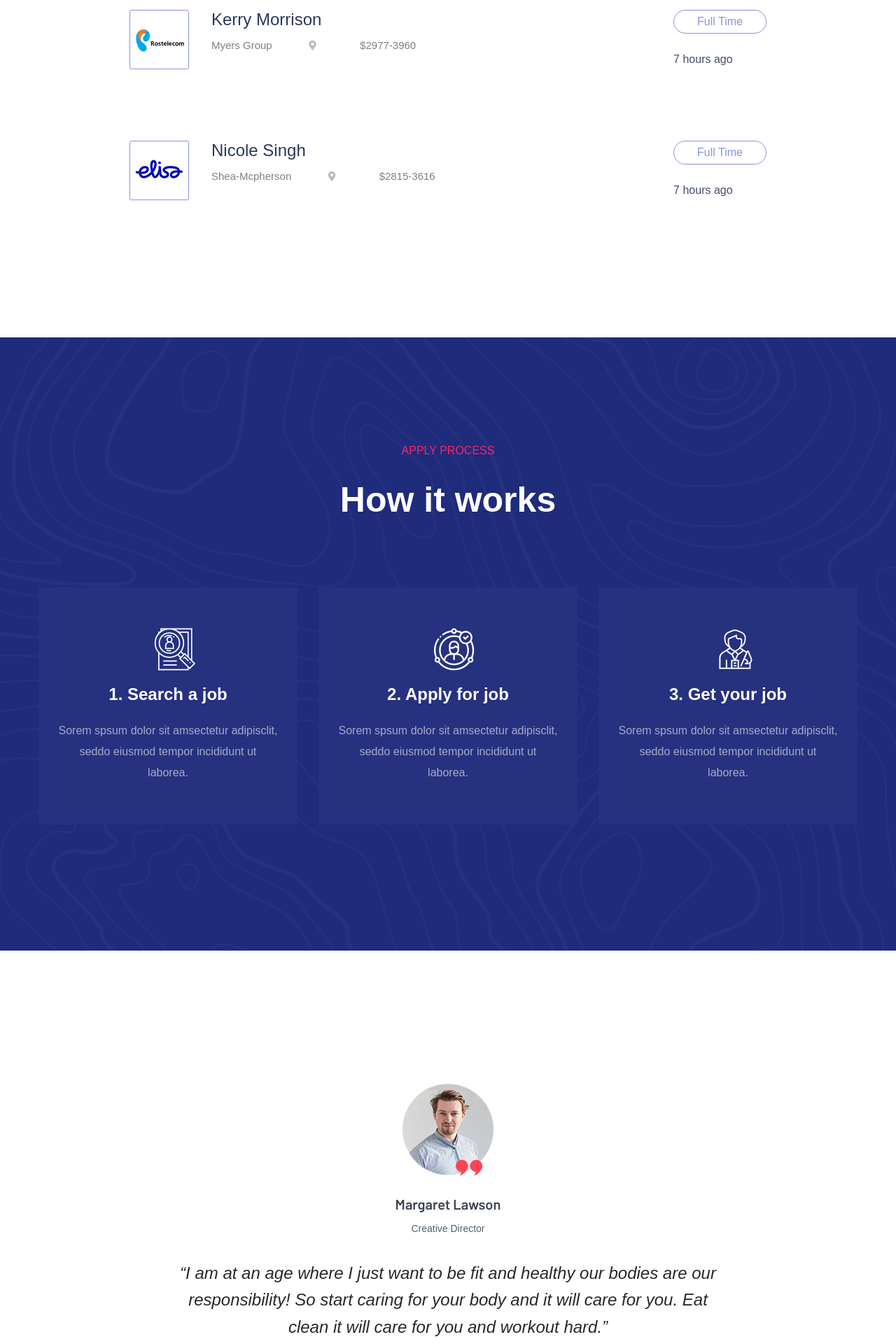
After one commit to Omarmoatz/Job-Finder, a Django app: page / in a window 1280 px wide. The commit adds this page. Shown: the part 3560-5480 px from the top of the page at 70% size. Run offline with Django 4.2, Linux system fonts and the light colour scheme; data comes from the database, SQL or seed files in the repository; both versions use the stored data as it was after the commit; some libraries are stand-ins or nearby versions; some web fonts are replaced.

Commit message:
add home page view

```diff
--- a/jop/templates/jop/job_form.html
+++ b/jop/templates/jop/job_form.html
@@ -37,7 +37,7 @@
                                     {% csrf_token %}
                                     {% bootstrap_form form %}
                                     {% buttons %}
-                                        <button type="submit" class="btn btn-primary">apply</button>
+                                        <button type="submit" class="btn btn-primary">Post</button>
                                     {% endbuttons %}
 
                                 </form>
--- a/jop/url.py
+++ b/jop/urls.py
@@ -2,13 +2,15 @@ from django.urls import path
 from .views import JobList, jop_detail, ApplyForm, AddJob, debug
 from .api import JobDetailtApi , JobListApi
 
+app_name = 'job'
+
 urlpatterns = [
-    path('', JobList.as_view()),
     path('debug', debug),
 
-    path('add', AddJob.as_view()),
-    path('<slug:slug>', jop_detail),
-    path('<slug:slug>/apply', ApplyForm.as_view()),
+    path('', JobList.as_view(), name='job_list'),
+    path('<slug:slug>', jop_detail, name='job_detail'),
+    path('add', AddJob.as_view(), name='add_job'),
+    path('<slug:slug>/apply', ApplyForm.as_view(), name='apply_form'),
 
 
     #api
--- a/jop/views.py
+++ b/jop/views.py
@@ -25,7 +25,7 @@ def jop_detail(request, slug):
 class ApplyForm(generic.CreateView):
     model = JobForm
     fields = ['name','email','link_url','github_url','cv','cover_letter']
-    success_url ='/jop/'
+    success_url ='/job/'
 
     def form_valid(self, form):
         # Get the slug from the URL
@@ -40,5 +40,5 @@ class ApplyForm(generic.CreateView):
 class AddJob(generic.CreateView):
     model = Job
     #fields = ['title','location','company','salary_start','salary_end','vacancy','experince','jop_nature','description','category']
-    success_url = '/jop/'
+    success_url = '/job/'
     form_class = AddForm
--- a/project/urls.py
+++ b/project/urls.py
@@ -19,8 +19,9 @@ from django.conf import settings
 from django.conf.urls.static import static
 
 urlpatterns = [
+    path('', include('settings.urls')),
     path('admin/', admin.site.urls),
-    path('jop/', include('jop.url')),
+    path('job/', include('jop.urls')),
     path('summernote/', include('django_summernote.urls')),
     path("__debug__/", include("debug_toolbar.urls")),
 ]
--- /dev/null
+++ b/settings/templates/settings/home.html
@@ -0,0 +1,345 @@
+{% extends 'base.html' %}
+{% load static %}
+{% block body %}
+    <main>
+        <!-- slider Area Start-->
+        <div class="slider-area ">
+            <!-- Mobile Menu -->
+            <div class="slider-active">
+                <div class="single-slider slider-height d-flex align-items-center" data-background="{% static 'assets/img/hero/h1_hero.jpg' %}">
+                    <div class="container">
+                        <div class="row">
+                            <div class="col-xl-6 col-lg-9 col-md-10">
+                                <div class="hero__caption">
+                                    <h1>Find the most exciting startup jobs</h1>
+                                </div>
+                            </div>
+                        </div>
+                        <!-- Search Box -->
+                        <div class="row">
+                            <div class="col-xl-8">
+                                <!-- form -->
+                                <form action="#" class="search-box">
+                                    <div class="input-form">
+                                        <input type="text" placeholder="Job Tittle or keyword">
+                                    </div>
+                                    <div class="select-form">
+                                        <div class="select-itms">
+                                            <select name="select" id="select1">
+                                                <option value="">Location BD</option>
+                                                <option value="">Location PK</option>
+                                                <option value="">Location US</option>
+                                                <option value="">Location UK</option>
+                                            </select>
+                                        </div>
+                                    </div>
+                                    <div class="search-form">
+                                        <a href="#">Find job</a>
+                                    </div>
+                                </form>
+                            </div>
+                        </div>
+                    </div>
+                </div>
+            </div>
+        </div>
+        <!-- slider Area End-->
+        <!-- Our Services Start -->
+        <div class="our-services section-pad-t30">
+            <div class="container">
+                <!-- Section Tittle -->
+                <div class="row">
+                    <div class="col-lg-12">
+                        <div class="section-tittle text-center">
+                            <span>FEATURED TOURS Packages</span>
+                            <h2>Browse Top Categories </h2>
+                        </div>
+                    </div>
+                </div>
+                <div class="row d-flex justify-contnet-center">
+                    {% for item in ctg %}
+                    <div class="col-xl-3 col-lg-3 col-md-4 col-sm-6">
+                        <div class="single-services text-center mb-30">
+                            <div class="services-ion">
+                                <span class="{{item.logo}}"></span>
+                            </div>
+                            <div class="services-cap">
+                               <h5><a href="job_listing.html">{{item.name}}</a></h5>
+                                <span>(653)</span>
+                            </div>
+                        </div>
+                    </div>
+                    {% endfor %}
+                </div>
+                <!-- More Btn -->
+                <!-- Section Button -->
+                <div class="row">
+                    <div class="col-lg-12">
+                        <div class="browse-btn2 text-center mt-50">
+                            <a href="{% url 'job:job_list' %}" class="border-btn2">Browse All Sectors</a>
+                        </div>
+                    </div>
+                </div>
+            </div>
+        </div>
+        <!-- Our Services End -->
+        <!-- Online CV Area Start -->
+         <div class="online-cv cv-bg section-overly pt-90 pb-120"  data-background="{% static 'assets/img/gallery/cv_bg.jpg' %}">
+            <div class="container">
+                <div class="row justify-content-center">
+                    <div class="col-xl-10">
+                        <div class="cv-caption text-center">
+                            <p class="pera1">FEATURED TOURS Packages</p>
+                            <p class="pera2"> Make a Difference with Your Online Resume!</p>
+                            <a href="#" class="border-btn2 border-btn4">Upload your cv</a>
+                        </div>
+                    </div>
+                </div>
+            </div>
+        </div>
+        <!-- Online CV Area End-->
+        <!-- Featured_job_start -->
+        <section class="featured-job-area feature-padding">
+            <div class="container">
+                <!-- Section Tittle -->
+                <div class="row">
+                    <div class="col-lg-12">
+                        <div class="section-tittle text-center">
+                            <span>Recent Job</span>
+                            <h2>Featured Jobs</h2>
+                        </div>
+                    </div>
+                </div>
+                <div class="row justify-content-center">
+                    <div class="col-xl-10">
+                        <!-- single-job-content -->
+                        {% for object in job %}
+                        <div class="single-job-items mb-30">
+                            <div class="job-items">
+                                <div class="company-img">
+                                    <a href="job_details.html"><img src="{{object.company.logo.url}}" alt=""></a>
+                                </div>
+                                <div class="job-tittle">
+                                    <a href="job_details.html"><h4>{{object}}</h4></a>
+                                    <ul>
+                                        <li>{{object.company}}</li>
+                                        <li><i class="fas fa-map-marker-alt"></i>{{object.location}}</li>
+                                        <li>${{object.salary_start}}-{{object.salary_end}}</li>
+                                    </ul>
+                                </div>
+                            </div>
+                            <div class="items-link f-right">
+                                <a href="job_details.html">Full Time</a>
+                                <span>7 hours ago</span>
+                            </div>
+                        </div>
+                        {% endfor %}
+                    </div>
+                </div>
+            </div>
+        </section>
+        <!-- Featured_job_end -->
+        <!-- How  Apply Process Start-->
+        <div class="apply-process-area apply-bg pt-150 pb-150" data-background="{% static 'assets/img/gallery/how-applybg.png' %}">
+            <div class="container">
+                <!-- Section Tittle -->
+                <div class="row">
+                    <div class="col-lg-12">
+                        <div class="section-tittle white-text text-center">
+                            <span>Apply process</span>
+                            <h2> How it works</h2>
+                        </div>
+                    </div>
+                </div>
+                <!-- Apply Process Caption -->
+                <div class="row">
+                    <div class="col-lg-4 col-md-6">
+                        <div class="single-process text-center mb-30">
+                            <div class="process-ion">
+                                <span class="flaticon-search"></span>
+                            </div>
+                            <div class="process-cap">
+                               <h5>1. Search a job</h5>
+                               <p>Sorem spsum dolor sit amsectetur adipisclit, seddo eiusmod tempor incididunt ut laborea.</p>
+                            </div>
+                        </div>
+                    </div>
+                    <div class="col-lg-4 col-md-6">
+                        <div class="single-process text-center mb-30">
+                            <div class="process-ion">
+                                <span class="flaticon-curriculum-vitae"></span>
+                            </div>
+                            <div class="process-cap">
+                               <h5>2. Apply for job</h5>
+                               <p>Sorem spsum dolor sit amsectetur adipisclit, seddo eiusmod tempor incididunt ut laborea.</p>
+                            </div>
+                        </div>
+                    </div>
+                    <div class="col-lg-4 col-md-6">
+                        <div class="single-process text-center mb-30">
+                            <div class="process-ion">
+                                <span class="flaticon-tour"></span>
+                            </div>
+                            <div class="process-cap">
+                               <h5>3. Get your job</h5>
+                               <p>Sorem spsum dolor sit amsectetur adipisclit, seddo eiusmod tempor incididunt ut laborea.</p>
+                            </div>
+                        </div>
+                    </div>
+                </div>
+             </div>
+        </div>
+        <!-- How  Apply Process End-->
+        <!-- Testimonial Start -->
+        <div class="testimonial-area testimonial-padding">
+            <div class="container">
+                <!-- Testimonial contents -->
+                <div class="row d-flex justify-content-center">
+                    <div class="col-xl-8 col-lg-8 col-md-10">
+                        <div class="h1-testimonial-active dot-style">
+                            <!-- Single Testimonial -->
+                            <div class="single-testimonial text-center">
+                                <!-- Testimonial Content -->
+                                <div class="testimonial-caption ">
+                                    <!-- founder -->
+                                    <div class="testimonial-founder  ">
+                                        <div class="founder-img mb-30">
+                                            <img src="assets/img/testmonial/testimonial-founder.png" alt="">
+                                            <span>Margaret Lawson</span>
+                                            <p>Creative Director</p>
+                                        </div>
+                                    </div>
+                                    <div class="testimonial-top-cap">
+                                        <p>“I am at an age where I just want to be fit and healthy our bodies are our responsibility! So start caring for your body and it will care for you. Eat clean it will care for you and workout hard.”</p>
+                                    </div>
+                                </div>
+                            </div>
+                            <!-- Single Testimonial -->
+                            <div class="single-testimonial text-center">
+                                <!-- Testimonial Content -->
+                                <div class="testimonial-caption ">
+                                    <!-- founder -->
+                                    <div class="testimonial-founder  ">
+                                        <div class="founder-img mb-30">
+                                            <img src="assets/img/testmonial/testimonial-founder.png" alt="">
+                                            <span>Margaret Lawson</span>
+                                            <p>Creative Director</p>
+                                        </div>
+                                    </div>
+                                    <div class="testimonial-top-cap">
+                                        <p>“I am at an age where I just want to be fit and healthy our bodies are our responsibility! So start caring for your body and it will care for you. Eat clean it will care for you and workout hard.”</p>
+                                    </div>
+                                </div>
+                            </div>
+                            <!-- Single Testimonial -->
+                            <div class="single-testimonial text-center">
+                                <!-- Testimonial Content -->
+                                <div class="testimonial-caption ">
+                                    <!-- founder -->
+                                    <div class="testimonial-founder  ">
+                                        <div class="founder-img mb-30">
+                                            <img src="assets/img/testmonial/testimonial-founder.png" alt="">
+                                            <span>Margaret Lawson</span>
+                                            <p>Creative Director</p>
+                                        </div>
+                                    </div>
+                                    <div class="testimonial-top-cap">
+                                        <p>“I am at an age where I just want to be fit and healthy our bodies are our responsibility! So start caring for your body and it will care for you. Eat clean it will care for you and workout hard.”</p>
+                                    </div>
+                                </div>
+                            </div>
+                        </div>
+                    </div>
+                </div>
+            </div>
+        </div>
+        <!-- Testimonial End -->
+         <!-- Support Company Start-->
+         <div class="support-company-area support-padding fix">
+            <div class="container">
+                <div class="row align-items-center">
+                    <div class="col-xl-6 col-lg-6">
+                        <div class="right-caption">
+                            <!-- Section Tittle -->
+                            <div class="section-tittle section-tittle2">
+                                <span>What we are doing</span>
+                                <h2>24k Talented people are getting Jobs</h2>
+                            </div>
+                            <div class="support-caption">
+                                <p class="pera-top">Mollit anim laborum duis au dolor in voluptate velit ess cillum dolore eu lore dsu quality mollit anim laborumuis au dolor in voluptate velit cillum.</p>
+                                <p>Mollit anim laborum.Duis aute irufg dhjkolohr in re voluptate velit esscillumlore eu quife nrulla parihatur. Excghcepteur signjnt occa cupidatat non inulpadeserunt mollit aboru. temnthp incididbnt ut labore mollit anim laborum suis aute.</p>
+                                <a href="/job/add" class="btn post-btn">Post a job</a>
+                            </div>
+                        </div>
+                    </div>
+                    <div class="col-xl-6 col-lg-6">
+                        <div class="support-location-img">
+                            <img src="{% static 'assets/img/service/support-img.jpg' %}" alt="">
+                            <div class="support-img-cap text-center">
+                                <p>Since</p>
+                                <span>1994</span>
+                            </div>
+                        </div>
+                    </div>
+                </div>
+            </div>
+        </div>
+        <!-- Support Company End-->
+        <!-- Blog Area Start -->
+        <div class="home-blog-area blog-h-padding">
+            <div class="container">
+                <!-- Section Tittle -->
+                <div class="row">
+                    <div class="col-lg-12">
+                        <div class="section-tittle text-center">
+                            <span>Our latest blog</span>
+                            <h2>Our recent news</h2>
+                        </div>
+                    </div>
+                </div>
+                <div class="row">
+                    <div class="col-xl-6 col-lg-6 col-md-6">
+                        <div class="home-blog-single mb-30">
+                            <div class="blog-img-cap">
+                                <div class="blog-img">
+                                    <img src="assets/img/blog/home-blog1.jpg" alt="">
+                                    <!-- Blog date -->
+                                    <div class="blog-date text-center">
+                                        <span>24</span>
+                                        <p>Now</p>
+                                    </div>
+                                </div>
+                                <div class="blog-cap">
+                                    <p>|   Properties</p>
+                                    <h3><a href="single-blog.html">Footprints in Time is perfect House in Kurashiki</a></h3>
+                                    <a href="#" class="more-btn">Read more »</a>
+                                </div>
+                            </div>
+                        </div>
+                    </div>
+                    <div class="col-xl-6 col-lg-6 col-md-6">
+                        <div class="home-blog-single mb-30">
+                            <div class="blog-img-cap">
+                                <div class="blog-img">
+                                    <img src="assets/img/blog/home-blog2.jpg" alt="">
+                                    <!-- Blog date -->
+                                    <div class="blog-date text-center">
+                                        <span>24</span>
+                                        <p>Now</p>
+                                    </div>
+                                </div>
+                                <div class="blog-cap">
+                                    <p>|   Properties</p>
+                                    <h3><a href="single-blog.html">Footprints in Time is perfect House in Kurashiki</a></h3>
+                                    <a href="#" class="more-btn">Read more »</a>
+                                </div>
+                            </div>
+                        </div>
+                    </div>
+                </div>
+            </div>
+        </div>
+        <!-- Blog Area End -->
+
+    </main>
+    {% endblock body %}
--- /dev/null
+++ b/settings/urls.py
@@ -0,0 +1,6 @@
+from django.urls import path
+from .views import home
+
+urlpatterns = [
+    path('', home)
+]
--- a/settings/views.py
+++ b/settings/views.py
@@ -1,3 +1,11 @@
+from jop.models import Job,Category,Company
+
 from django.shortcuts import render
 
-# Create your views here.
+def home(request):
+    category = Category.objects.all()[:8]
+    job = Job.objects.all()[:5]
+    return render(request, 'settings/home.html',{
+        'ctg':category,
+        'job':job,
+    })
--- a/template/base.html
+++ b/template/base.html
@@ -57,7 +57,7 @@
                                     <nav class="d-none d-lg-block">
                                         <ul id="navigation">
                                             <li><a href="/">Home</a></li>
-                                            <li><a href="/jop">Find a Jobs </a></li>
+                                            <li><a href="/job">Find a Jobs </a></li>
                                             <li><a href="/blog">Blog</a></li>
                                             <li><a href="/contact">Contact</a></li>
                                         </ul>
@@ -71,7 +71,7 @@
                                     <a href="/accounts/login" class="btn head-btn2">Login</a>
                                 </div>
                                 <div class="header-btn d-none f-right d-lg-block">
-                                    <a href="/jop/add" class="btn head-btn1">Add Jop</a>
+                                    <a href="/job/add" class="btn head-btn1">Add Jop</a>
                                 </div>
                             </div>
                         </div>
@@ -116,7 +116,7 @@
                                 <h4>Contact Info</h4>
                                 <ul>
                                     <li>
-                                    <p>Address :{{data.address}}</p>
+                                    <p>Address: {{data.address}}</p>
                                     </li>
                                     <li><a href="#">Phone : {{data.phone}}</a></li>
                                     <li><a href="#">Email : {{data.email}}</a></li>
```
Also changed, not shown: db.sqlite3.
